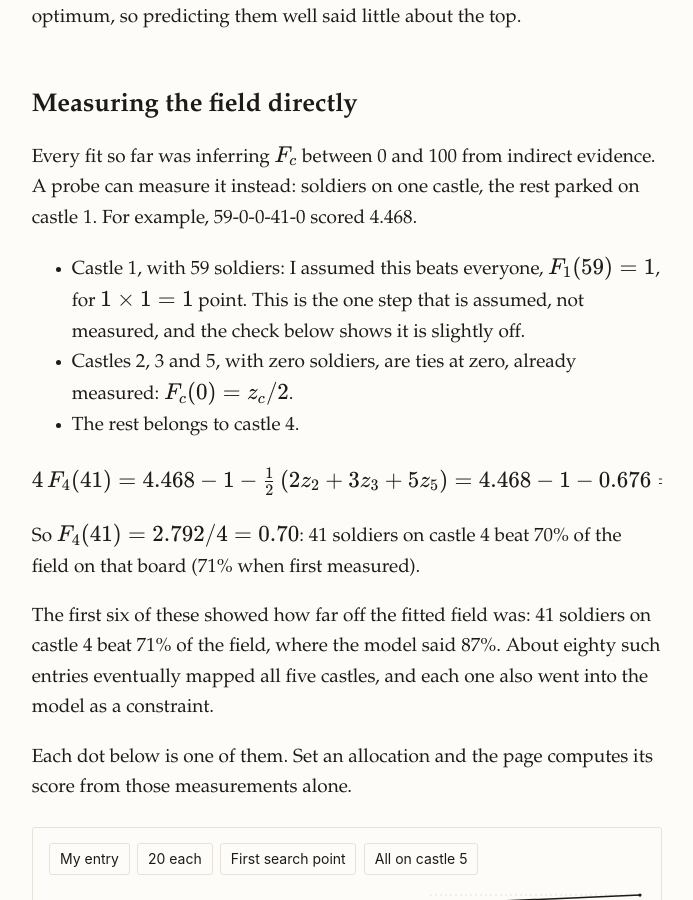
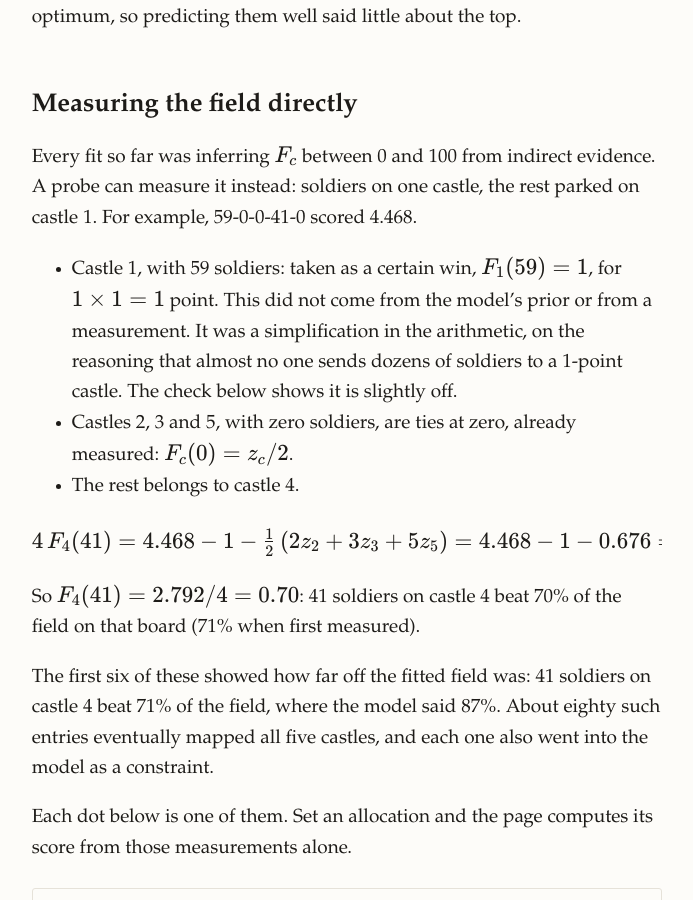
Before and after one commit to kinshu0/kinshu0.github.io, a Jekyll site: the page built from _posts/2026-11-22-castle-challenge.markdown, in a window 1280 px wide and 900 px high, scrolled down 5938 px. Shown: the whole window, without its empty margins (293-986 px from the left). Built offline with Jekyll 4.4.1, drawn with Linux system fonts in a browser that asks for light colours.

Commit message:
Castle post: say the castle 1 leg was a simplification, not a prior
Co-Authored-By: Claude Fable 5.2 <noreply@anthropic.com>

```diff
--- a/_posts/2026-11-22-castle-challenge.markdown
+++ b/_posts/2026-11-22-castle-challenge.markdown
@@ -123,7 +123,7 @@ It still did not find the answer. Its first recommendation put about 61 soldiers
 
 Every fit so far was inferring $$F_c$$ between 0 and 100 from indirect evidence. A probe can measure it instead: soldiers on one castle, the rest parked on castle 1. For example, 59-0-0-41-0 scored 4.468.
 
-- Castle 1, with 59 soldiers: I assumed this beats everyone, $$F_1(59) = 1$$, for $$1 \times 1 = 1$$ point. This is the one step that is assumed, not measured, and the check below shows it is slightly off.
+- Castle 1, with 59 soldiers: taken as a certain win, $$F_1(59) = 1$$, for $$1 \times 1 = 1$$ point. This did not come from the model's prior or from a measurement. It was a simplification in the arithmetic, on the reasoning that almost no one sends dozens of soldiers to a 1-point castle. The check below shows it is slightly off.
 - Castles 2, 3 and 5, with zero soldiers, are ties at zero, already measured: $$F_c(0) = z_c / 2$$.
 - The rest belongs to castle 4.
 
```
